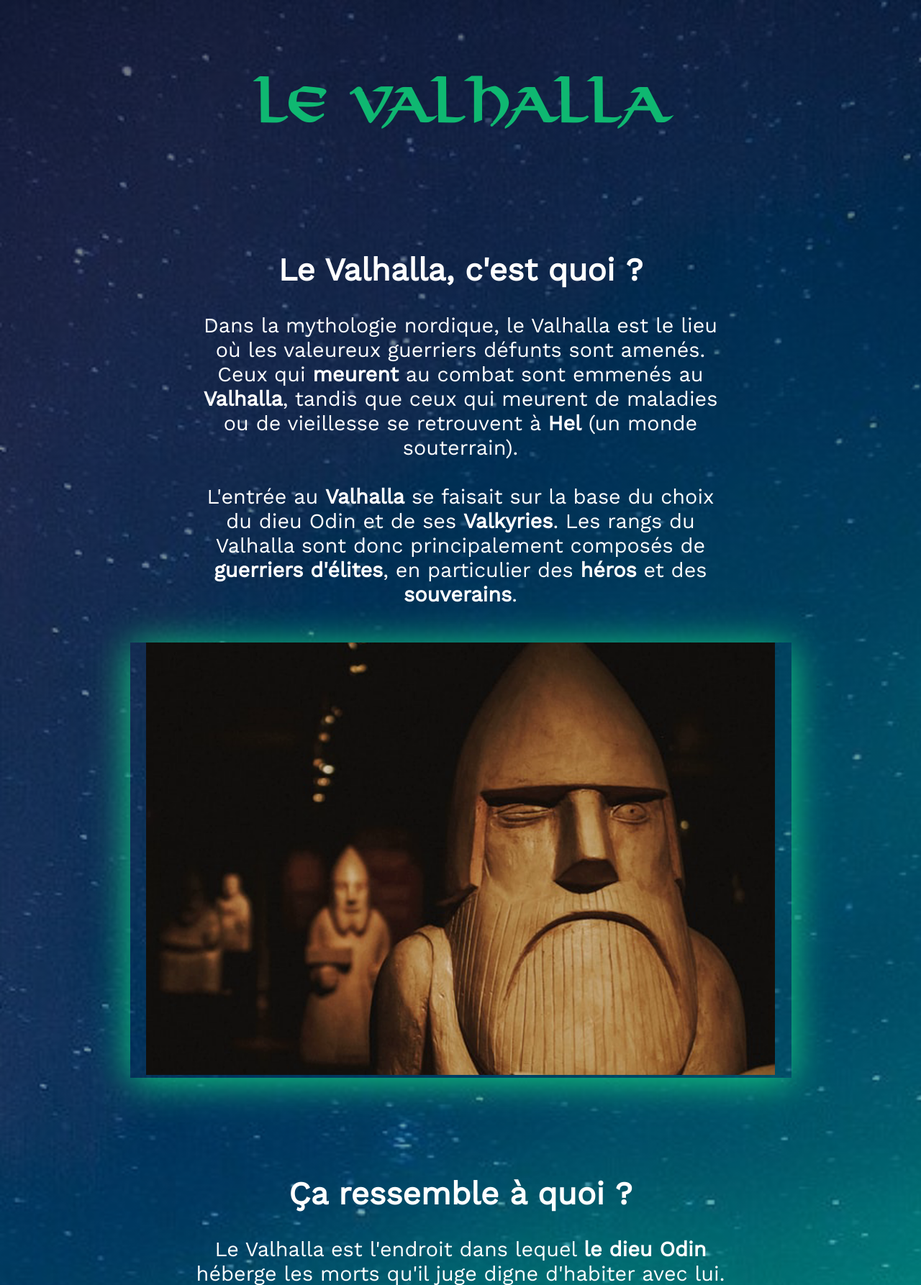
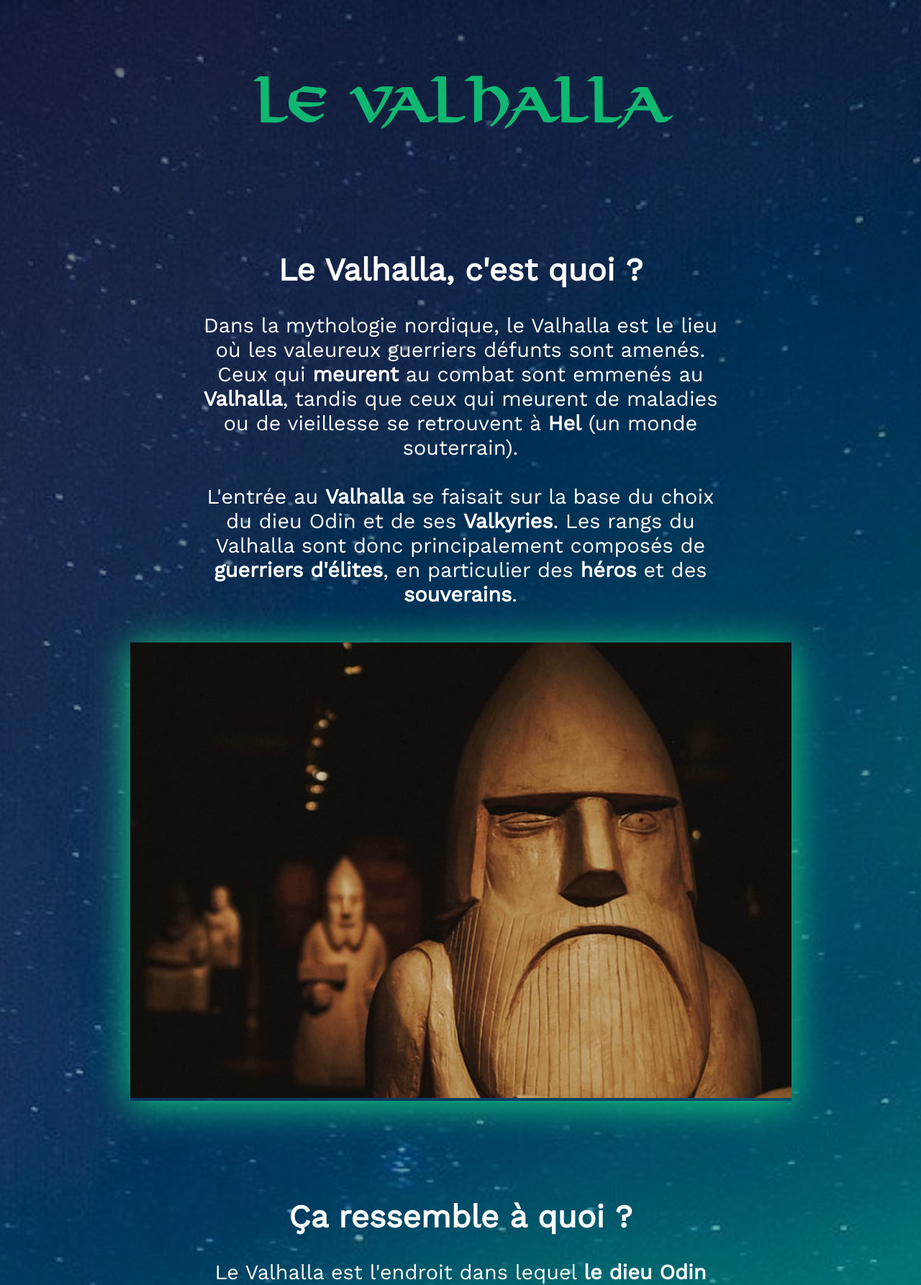
Before and after one commit to pcasier1/pcasier1.github.io, a PHP site: page /Valhalla.html in a window 1280 px wide. Shown: the part 127-1913 px from the top of the page at 72% size. Run offline with PHP 8.4, Linux system fonts and the light colour scheme.

Commit message:
Update Valhalla.css

```diff
--- a/Valhalla.css
+++ b/Valhalla.css
@@ -311,8 +311,8 @@ footer p:hover a{
         margin: 35px;
     }
     .content img{
-        width: 95%;
-        height: 95%;
+        width: 100%;
+        height: 100%;
     }
     .content-top{
        flex-direction: column;
```
